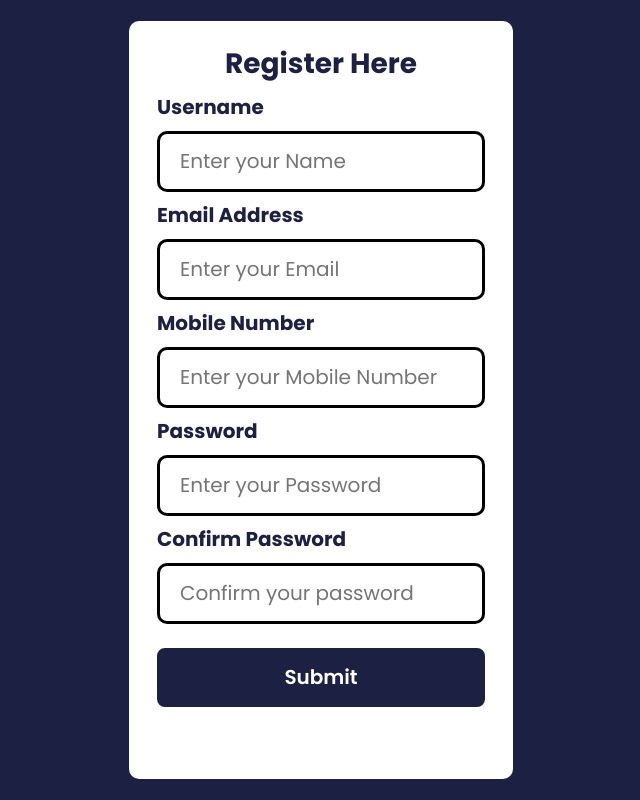
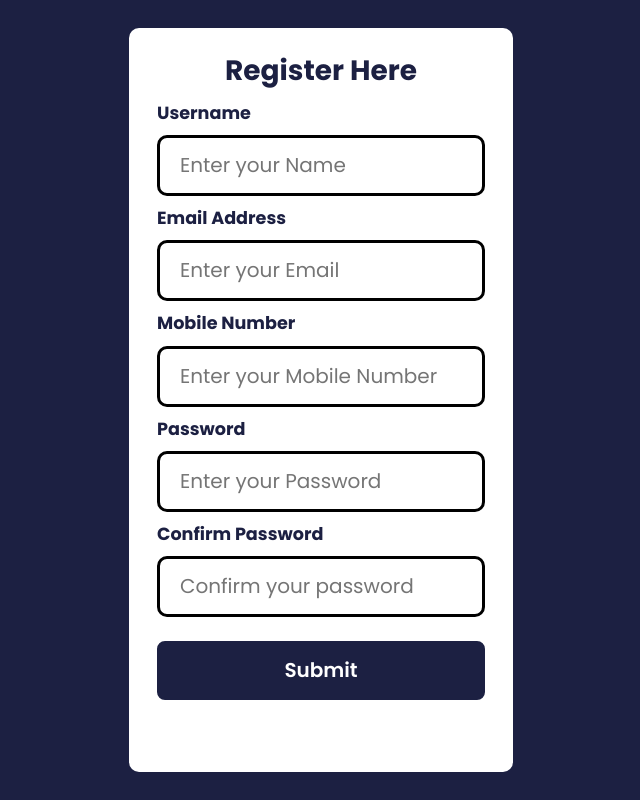
Before and after one commit to Saravana16041999/form-validation-main, a plain HTML site: page index.html in a window 1280 px wide. Shown: the whole page, without its empty margins (319-959 px from the left). Drawn offline with Linux system fonts and the light colour scheme.

Commit message:
Update style.css

```diff
--- a/styles/style.css
+++ b/styles/style.css
@@ -101,7 +101,7 @@ input {
 }
 
 label {
-  font-size: 1.25rem;
+  font-size: 1.10rem;
   font-weight: 700;
 }
 
```
